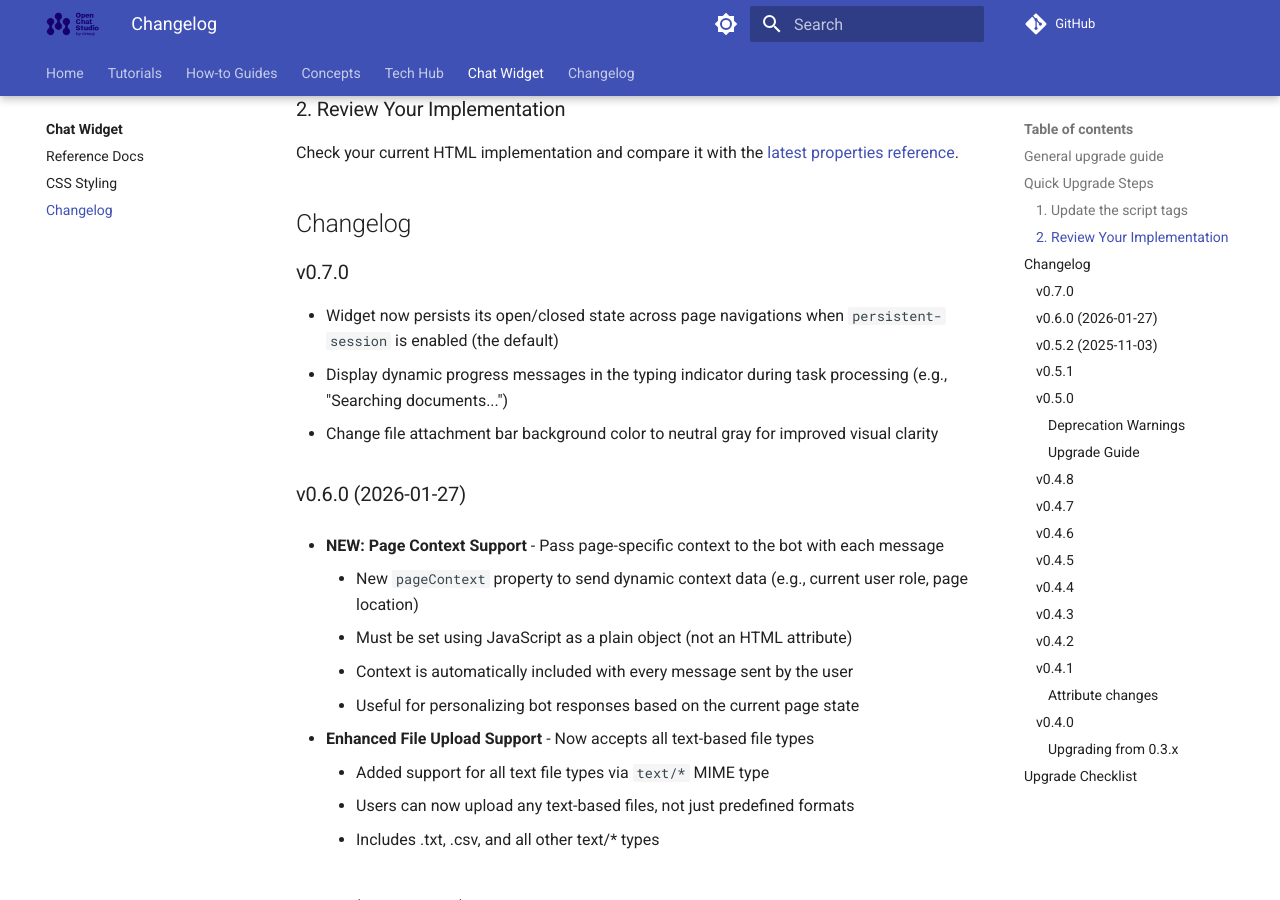
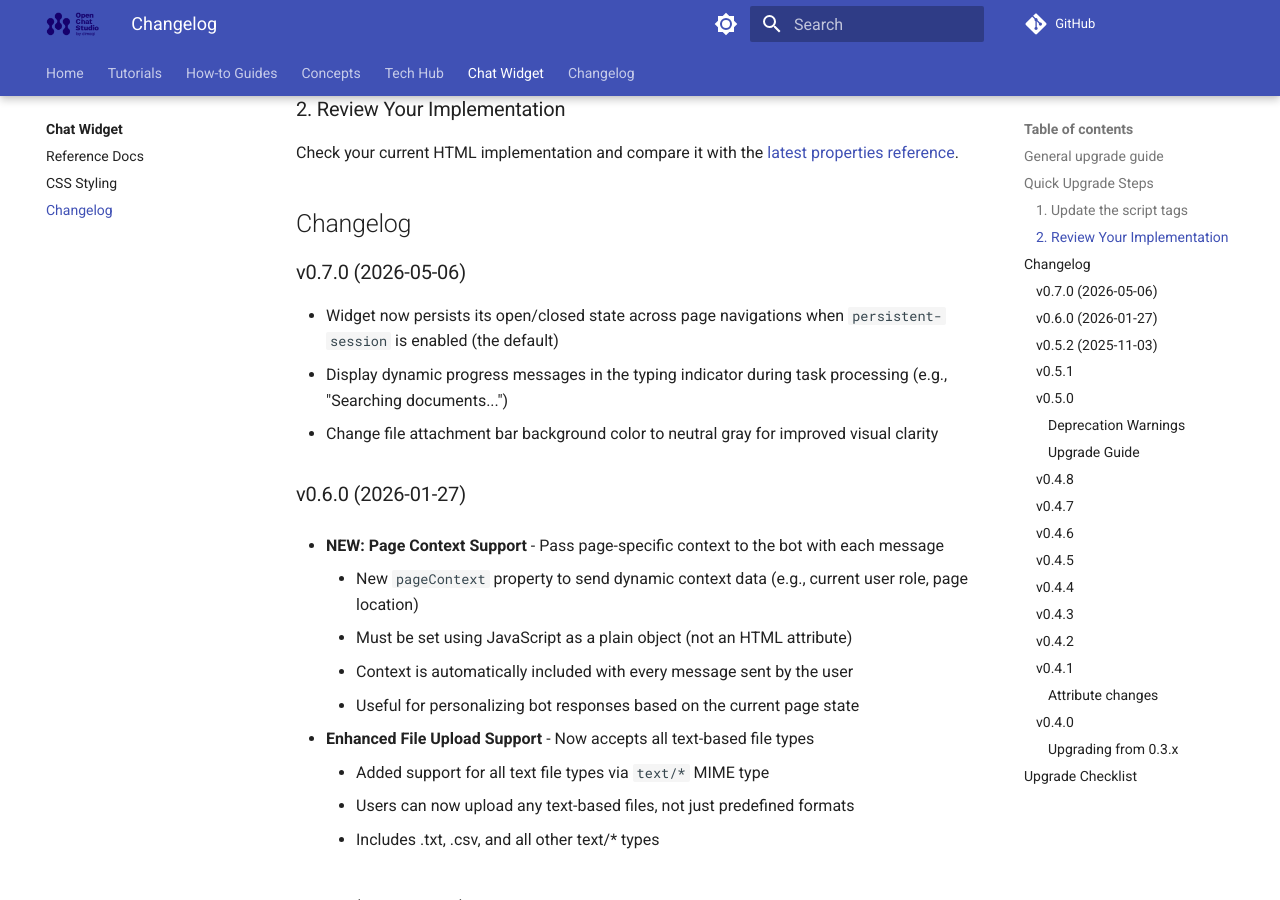
Before and after one commit to dimagi/open-chat-studio-docs, an MkDocs documentation site: the page built from docs/chat_widget/changelog.md, in a window 1280 px wide and 900 px high, scrolled down 588 px. Built offline with MkDocs 1.6.1 and Material for MkDocs 9.7.7, drawn with Linux system fonts in a browser that asks for light colours; a script that is not in the unit is left out; comment, search, counter and statistics services are not loaded.

Commit message:
Update changelog for version 0.7.0 release
Updated version number and release date for v0.7.0 in changelog.

```diff
--- a/docs/chat_widget/changelog.md
+++ b/docs/chat_widget/changelog.md
@@ -22,7 +22,7 @@ Check your current HTML implementation and compare it with the [latest propertie
 
 ## Changelog
 
-### v0.7.0
+### v0.7.0 (2026-05-06)
 
 * Widget now persists its open/closed state across page navigations when `persistent-session` is enabled (the default)
 * Display dynamic progress messages in the typing indicator during task processing (e.g., "Searching documents...")
```
